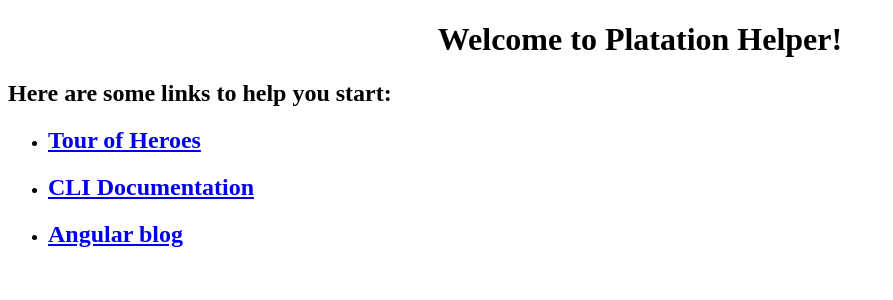
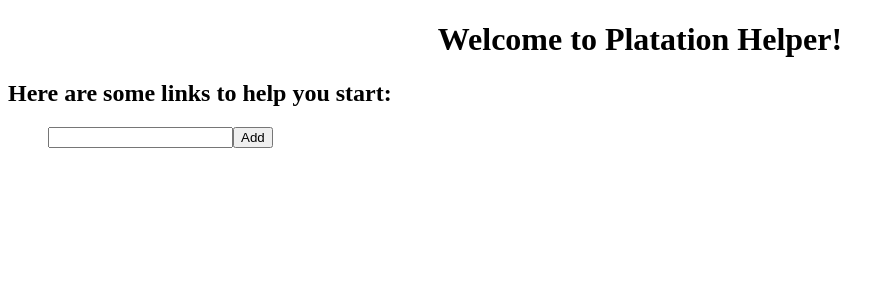
Before and after one commit to bciss/Plantation-helper, an Angular app: page / in a window 1280 px wide. Shown: the top 300 px of the page, without its empty margins (0-893 px from the left). Built offline with nearby package versions, Linux system fonts and the light colour scheme.

Commit message:
searchbar

```diff
--- a/src/app/app.component.html
+++ b/src/app/app.component.html
@@ -6,13 +6,8 @@
 </div>
 <h2>Here are some links to help you start: </h2>
 <ul>
-  <li>
-    <h2><a target="_blank" rel="noopener" href="https://angular.io/tutorial">Tour of Heroes</a></h2>
-  </li>
-  <li>
-    <h2><a target="_blank" rel="noopener" href="https://github.com/angular/angular-cli/wiki">CLI Documentation</a></h2>
-  </li>
-  <li>
-    <h2><a target="_blank" rel="noopener" href="https://blog.angular.io/">Angular blog</a></h2>
-  </li>
+  <input #plant
+         (keyup.enter)="searchPlant(plant.value)">
+
+  <button (click)="searchPlant(plant.value)">Add</button>
 </ul>
--- a/src/app/app.component.ts
+++ b/src/app/app.component.ts
@@ -1,4 +1,4 @@
-import { Component } from '@angular/core';
+import {Component, OnInit} from '@angular/core';
 import {PlantInfosService} from './services/plant-infos.service';
 
 @Component({
@@ -6,10 +6,16 @@
   templateUrl: './app.component.html',
   styleUrls: ['./app.component.css']
 })
-export class AppComponent {
+export class AppComponent implements OnInit{
   title = 'Platation Helper';
 
-  constructor(private plantInfosService: PlantInfosService) {
+  constructor(private plantInfosService: PlantInfosService) {}
 
+  ngOnInit() {}
+
+  searchPlant (p_name: string) {
+    this.plantInfosService.getPlantInfos(p_name).then(value => {
+      console.log(value);
+    });
   }
 }
```
